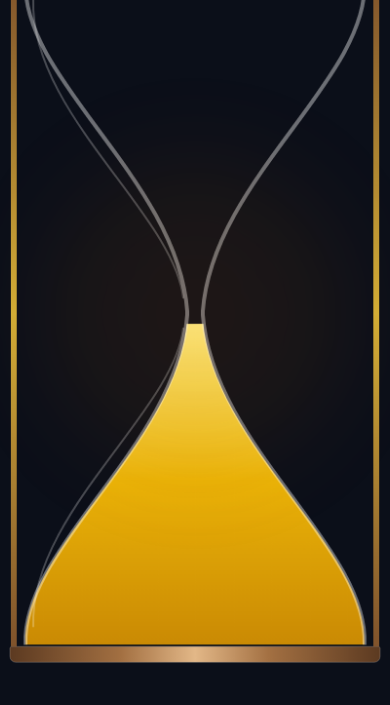
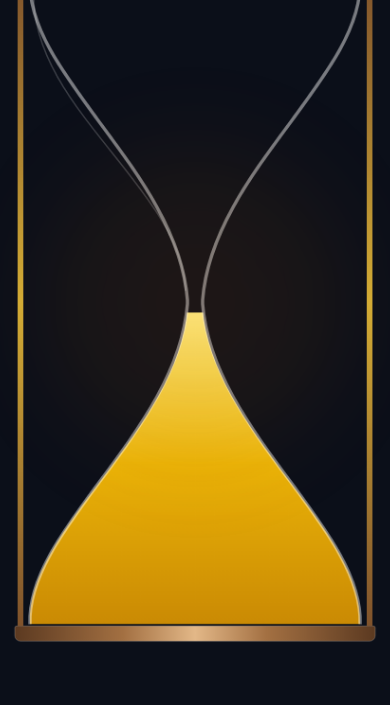
Before and after one commit to asavan/hourglass, a plain HTML site: page index.html in a window 390 px wide. Shown: the part 139-844 px from the top of the page. Drawn offline with Linux system fonts and the light colour scheme.

Commit message:
Update index.html

```diff
--- a/index.html
+++ b/index.html
@@ -34,6 +34,7 @@
             color: var(--text-main);
             font-family: system-ui, -apple-system, BlinkMacSystemFont, 'Segoe UI', Roboto, sans-serif;
             height: 100vh;
+            height: 100dvh;
             width: 100vw;
             display: flex;
             flex-direction: row;
@@ -46,11 +47,12 @@
         .canvas-container {
             flex: 1;
             height: 100vh;
+            height: 100dvh;
             position: relative;
             display: flex;
             align-items: center;
             justify-content: center;
-            padding: 16px;
+            padding: 16px 16px calc(16px + env(safe-area-inset-bottom, 0px)) 16px;
             z-index: 10;
         }
 
@@ -445,8 +447,8 @@
                 left: 0;
                 right: 0;
                 width: 100vw;
-                height: calc(100vh - 60px);
-                padding: 0 5px;
+                height: calc(100dvh - 60px);
+                padding: 10px 10px calc(32px + env(safe-area-inset-bottom, 16px)) 10px;
                 z-index: 10;
             }
             .side-panel {
@@ -834,8 +836,8 @@
             pillarGrad.addColorStop(1, '#80532c');
 
             ctx.fillStyle = pillarGrad;
-            ctx.fillRect(-pillarOffset - 5, -halfH, 6, glassHeight);
-            ctx.fillRect(pillarOffset - 1, -halfH, 6, glassHeight);
+            ctx.fillRect(-pillarOffset - 3, -halfH, 6, glassHeight);
+            ctx.fillRect(pillarOffset - 3, -halfH, 6, glassHeight);
 
             function drawBulbAPath() {
                 ctx.beginPath();
@@ -982,6 +984,10 @@
             ctx.lineWidth = 4;
             ctx.strokeStyle = 'rgba(255, 255, 255, 0.4)';
 
+            // Outer Glass Shell & Soft Glare
+            ctx.lineWidth = 3.5;
+            ctx.strokeStyle = 'rgba(255, 255, 255, 0.45)';
+
             ctx.beginPath();
             ctx.moveTo(-halfW + 4, -halfH + 2);
             ctx.bezierCurveTo(-halfW, -halfH * 0.7, -neckRadius - 10, -halfH * 0.4, -neckRadius, -2);
@@ -996,16 +1002,12 @@
             ctx.bezierCurveTo(neckRadius + 10, halfH * 0.4, halfW, halfH * 0.7, halfW - 4, halfH - 2);
             ctx.stroke();
 
-            ctx.lineWidth = 2;
-            ctx.strokeStyle = 'rgba(255, 255, 255, 0.25)';
+            // Subtle Glass Highlight (Integrated Glare)
+            ctx.lineWidth = 1.5;
+            ctx.strokeStyle = 'rgba(255, 255, 255, 0.2)';
             ctx.beginPath();
-            ctx.moveTo(-halfW + 12, -halfH + 20);
-            ctx.bezierCurveTo(-halfW + 8, -halfH * 0.6, -neckRadius - 14, -halfH * 0.3, -neckRadius - 4, -15);
-            ctx.stroke();
-
-            ctx.beginPath();
-            ctx.moveTo(-halfW + 12, halfH - 20);
-            ctx.bezierCurveTo(-halfW + 8, halfH * 0.6, -neckRadius - 14, halfH * 0.3, -neckRadius - 4, 15);
+            ctx.moveTo(-halfW + 8, -halfH + 16);
+            ctx.bezierCurveTo(-halfW + 5, -halfH * 0.6, -neckRadius - 6, -halfH * 0.35, -neckRadius - 2, -12);
             ctx.stroke();
 
             ctx.restore();
```
